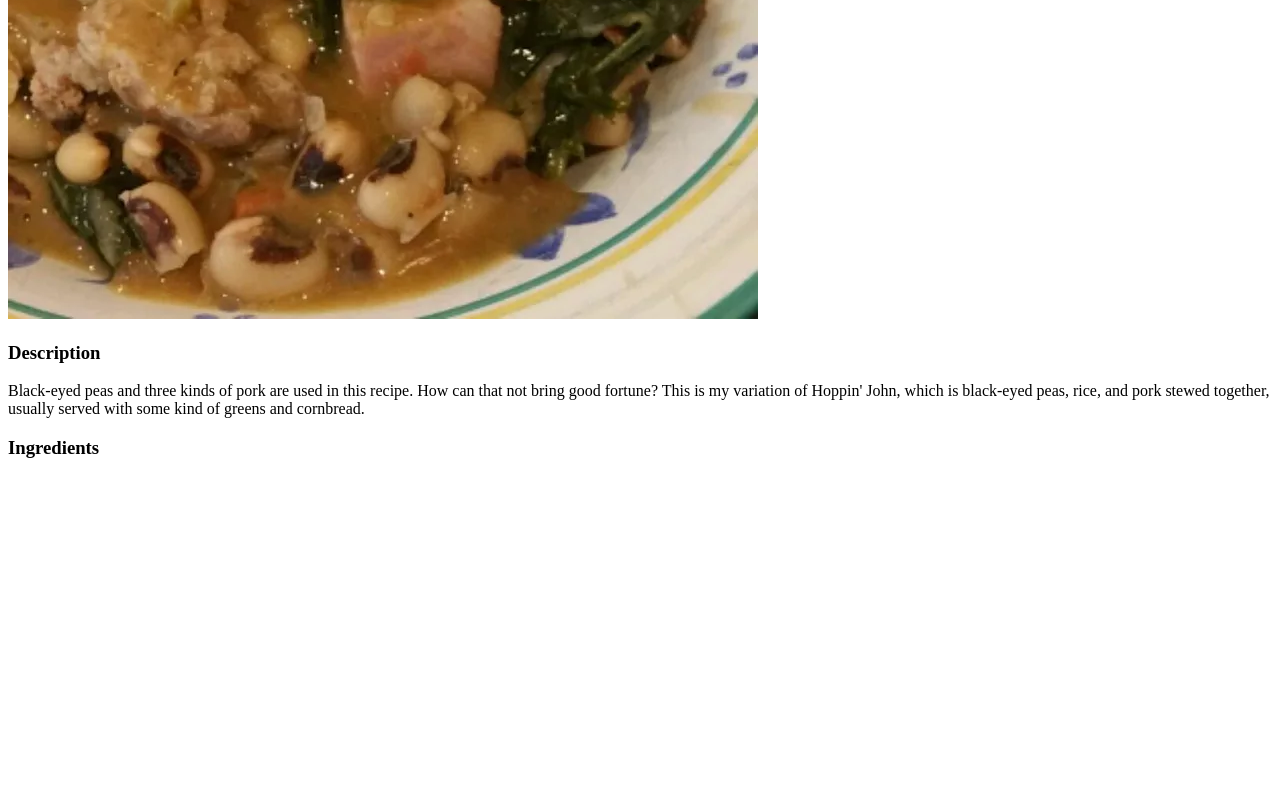
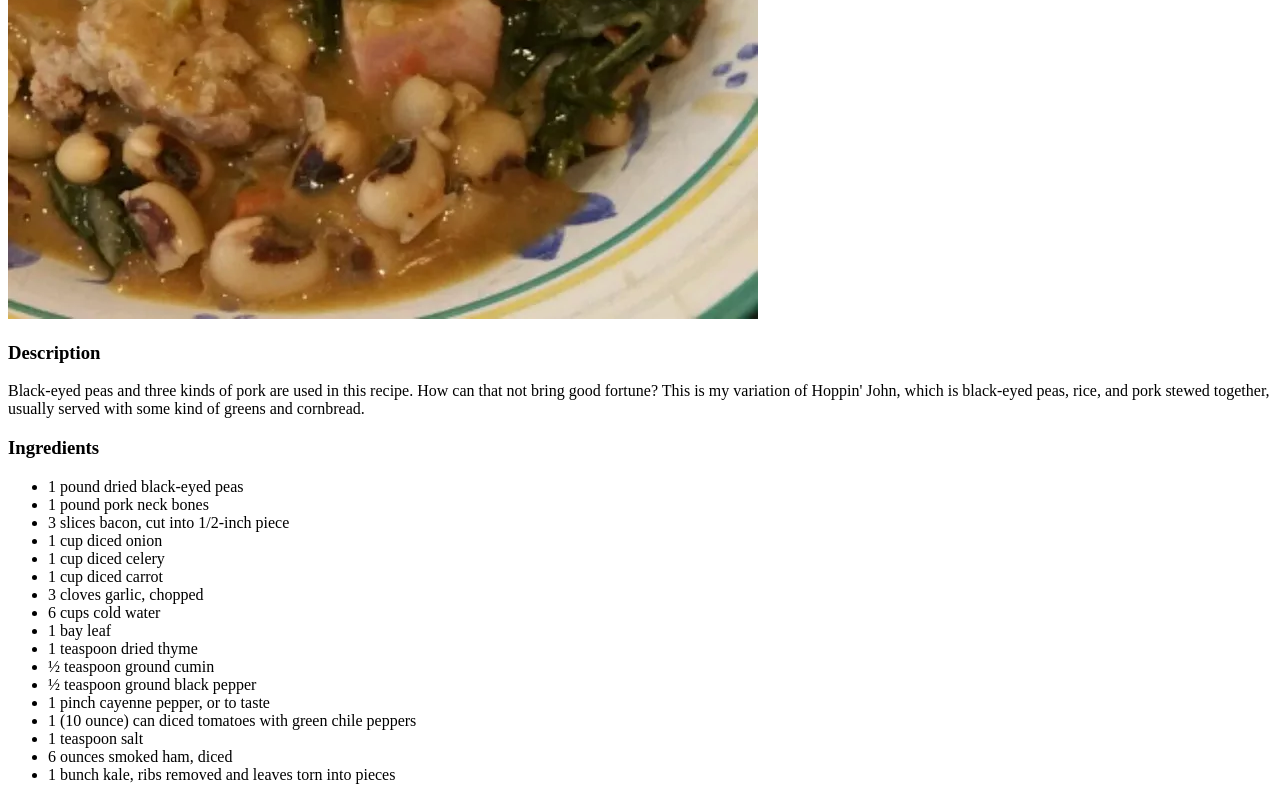
Before and after one commit to T8KNaps/odin-recipes, a plain HTML site: page recipes/black-eyed-peas.html in a window 1280 px wide. Shown: the part 511-1311 px from the top of the page. Before the commit the page ends 989 px from the top, so only its background shows below. Drawn offline with Linux system fonts and the light colour scheme.

Commit message:
Add ingredients list to two html pages
Add to black-eyed-peas.html and peach cobbler html

```diff
--- a/recipes/black-eyed-peas.html
+++ b/recipes/black-eyed-peas.html
@@ -16,5 +16,27 @@
             can that not bring good fortune? This is my variation of Hoppin' John, which is black-eyed peas, rice, and pork stewed together, usually served with some kind of greens and cornbread.
         </p>
         <h3>Ingredients</h3>
+        <p>
+            <ul>
+                <li>1 pound dried black-eyed peas</li>
+                <li>1 pound pork neck bones</li>
+                <li>3 slices bacon, cut into 1/2-inch piece</li>
+                <li>1 cup diced onion</li>
+                <li>1 cup diced celery</li>
+                <li>1 cup diced carrot</li>
+                <li>3 cloves garlic, chopped</li>
+                <li>6 cups cold water</li>
+                <li>1 bay leaf</li>
+                <li>1 teaspoon dried thyme</li>
+                <li>½ teaspoon ground cumin</li>
+                <li>½ teaspoon ground black pepper</li>
+                <li>1 pinch cayenne pepper, or to taste</li>
+                <li>1 (10 ounce) can diced tomatoes with green chile peppers</li>
+                <li>1 teaspoon salt</li>
+                <li>6 ounces smoked ham, diced</li>
+                <li>1 bunch kale, ribs removed and leaves torn into pieces</li>
+            </ul>
+        </p>
+
     </body>
 </html>
```
